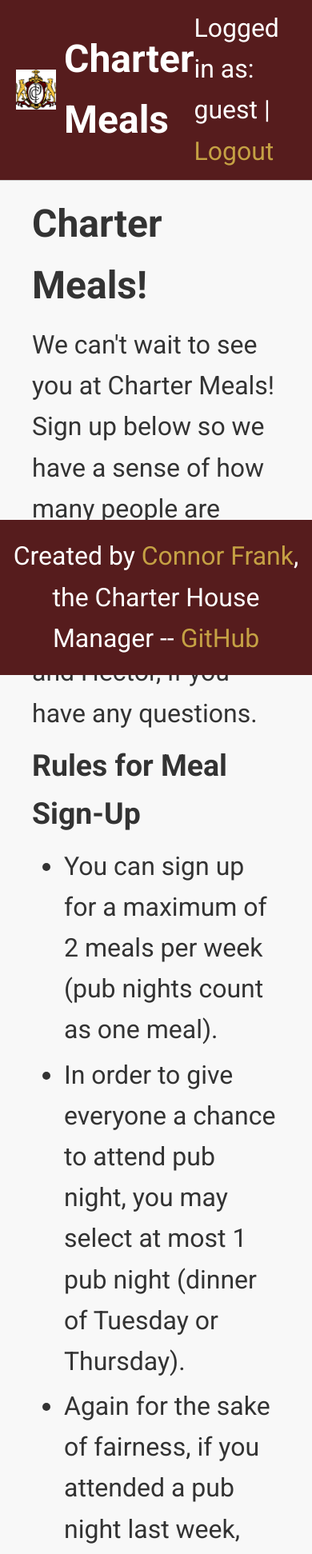
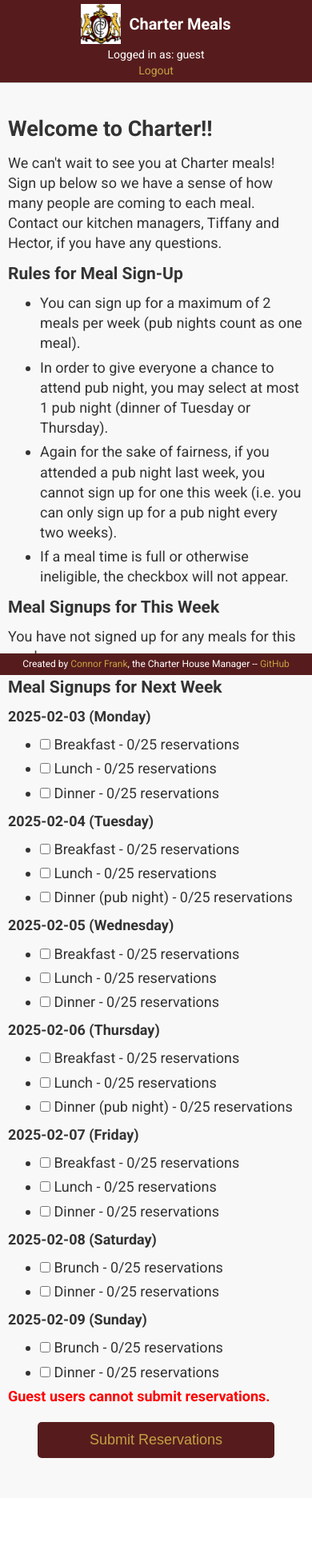
Before and after one commit to conjfrnk/charter-meals, a Flask app: page / in a window 390 px wide. Shown: the top 1943 px of the page at 80% size. After the commit the page ends 1823 px from the top, so only its background shows below. Run offline with Flask 3, Linux system fonts and the light colour scheme; the visitor is signed in with stand-in values (Sample User, id 1); data comes from the database, SQL or seed files in the repository; data that the repository does not hold is empty.

Commit message:
mobile app design

```diff
--- a/static/style.css
+++ b/static/style.css
@@ -4,27 +4,26 @@
   margin: 0;
   padding: 0;
 }
+html, body, .wrapper {
+  margin: 0;
+  padding: 0;
+}
 
 /* Base Styles (Desktop) */
 body {
-  font-family: 'Roboto', 'Helvetica Neue', Helvetica, Arial, sans-serif;
+  font-family: 'Roboto', sans-serif;
   font-size: 16px;
   line-height: 1.6;
   background-color: #f8f8f8;
   color: #333;
 }
-
-/* Links */
 a {
-  color: #C5A144;  /* Yellow for links */
+  color: #C5A144;
   text-decoration: none;
 }
-
 a:hover {
   text-decoration: underline;
 }
-
-/* Wrapper and Layout */
 .wrapper {
   display: flex;
   flex-direction: column;
@@ -37,26 +36,22 @@
   top: 0;
   left: 0;
   right: 0;
-  background: #561C1D;  /* Maroon */
+  background: #561C1D;
   border-bottom: 1px solid #ccc;
   z-index: 1000;
   padding: 10px 20px;
   display: flex;
   align-items: center;
   justify-content: space-between;
-  margin-bottom: 10px;
 }
-
 .header-left {
   display: flex;
   align-items: center;
 }
-
 .logo {
   height: 50px;
   width: auto;
 }
-
 header h1 {
   margin-left: 10px;
   font-size: 24px;
@@ -64,7 +59,6 @@
   margin-top: 5px;
   margin-bottom: 5px;
 }
-
 .nav {
   font-size: 16px;
   color: #fff;
@@ -73,8 +67,8 @@
 /* Mobile Banner */
 .mobile-banner {
   display: none;
-  background-color: #C5A144; /* Yellow */
-  color: #561C1D; /* Maroon */
+  background-color: #C5A144;
+  color: #561C1D;
   text-align: center;
   padding: 5px 0;
   font-size: 16px;
@@ -83,23 +77,18 @@
 /* Content Area */
 .content {
   flex: 1;
-  margin-top: 80px;    /* space for fixed header */
+  margin-top: 80px;
   padding: 20px;
 }
-
-/* Header Elements */
 h1, h2, h3, h4 {
   margin-top: 10px;
   margin-bottom: 10px;
 }
-
-/* List Styling */
 ul {
   list-style: disc;
   margin-left: 20px;
   padding-left: 20px;
 }
-
 li {
   margin-bottom: 5px;
 }
@@ -110,7 +99,6 @@
   padding: 0;
   margin-bottom: 15px;
 }
-
 #messages li {
   padding: 8px;
   margin-bottom: 8px;
@@ -118,12 +106,10 @@
   font-size: 0.95em;
   position: relative;
 }
-
 #messages li.success {
   background-color: #d4edda;
   color: #155724;
 }
-
 #messages li.danger {
   background-color: #f8d7da;
   color: #721c24;
@@ -138,98 +124,157 @@
   float: right;
 }
 
-/* Disabled checkbox styling */
+/* Disabled Checkbox */
 input[type="checkbox"]:disabled {
   opacity: 0.5;
   cursor: not-allowed;
 }
 
-/* Footer (Desktop) */
+/* Footer */
 footer {
   width: 100%;
-  background-color: #561C1D; /* Maroon */
+  background-color: #561C1D;
   color: #fff;
   text-align: center;
   padding: 10px 0;
   margin-top: 50px;
+  margin-bottom: 0;
 }
 
-/* Desktop-specific Styles (min-width: 601px) */
-@media (min-width: 601px) {
-  .mobile-banner {
-    display: none;
-  }
+/* Desktop Button Styling */
+button, input[type="submit"], a.button {
+  display: inline-block;
+  margin: 5px;
+  padding: 10px 20px;
+  text-decoration: none;
+  background-color: #561C1D;
+  color: #C5A144;
+  border: 2px solid transparent;
+  border-radius: 5px;
+  cursor: pointer;
+  transition: background 0.3s ease, transform 0.3s ease,
+              box-shadow 0.3s ease, border-color 0.3s ease;
+}
+button:hover, input[type="submit"]:hover, a.button:hover {
+  border-color: #C5A144;
+  transform: translateY(-2px);
+  box-shadow: 0 6px 12px rgba(0,0,0,0.3);
 }
 
 /* Mobile-specific Styles (max-width: 600px) */
 @media (max-width: 600px) {
-  /* Double the base font size */
+  /* Reduce overall mobile text sizes */
   body {
-    font-size: 32px; /* 2x 16px */
-    line-height: 1.6;
+    font-size: 18px;
+    line-height: 1.4;
   }
+  /* Header adjustments: stack header elements */
+  header {
+    flex-direction: column;
+    align-items: center;
+    padding: 5px 10px;
+  }
+  header h1 {
+    font-size: 20px;
+  }
+  .nav {
+    font-size: 14px;
+    margin-top: 4px;
+    text-align: center;
+  }
+  .mobile-break {
+    display: block;
+  }
+  /* Increase content top margin so header doesn't cover content */
+  .content {
+    margin-top: 100px;
+    padding: 10px;
+  }
+  /* Mobile Banner: smaller text and padding */
+  .mobile-banner {
+    display: block;
+    font-size: 12px;
+    padding: 3px 0;
+  }
+  /* Center flash messages with equal horizontal spacing */
+  #messages {
+    width: 90%;
+    margin: 10px auto;
+  }
+  /* Mobile Button Styling: remove native appearance and use custom styling */
+  button, input[type="submit"], a.button {
+    -webkit-appearance: none !important;
+    -moz-appearance: none !important;
+    appearance: none !important;
 
-  header h1 {
-    font-size: 48px; /* 2x 24px */
+    display: block;
+    width: 80%;
+    margin: 20px auto;
+    padding: 10px 0;
+    font-size: 18px;
+    text-align: center;
+    background-color: #561C1D;
+    color: #C5A144;
+    border: 2px solid transparent;
+    border-radius: 5px;
+    transition: background 0.3s ease, transform 0.3s ease,
+                box-shadow 0.3s ease, border-color 0.3s ease;
   }
-
-  .nav {
-    font-size: 32px; /* 2x 16px */
+  button:hover, input[type="submit"]:hover, a.button:hover {
+    border-color: #C5A144;
+    transform: translateY(-2px);
+    box-shadow: 0 6px 12px rgba(0,0,0,0.3);
   }
-
-  .content {
-    padding: 40px; /* 2x 20px */
-    margin-top: 80px; /* header remains fixed */
-    margin-bottom: 0;  /* content stops above fixed footer */
-  }
-
-  input[type="checkbox"] {
-    width: 50px;  /* larger tap target */
-    height: 50px;
-    margin-right: 10px;
-  }
-
-  button {
-    padding: 16px 24px;
-    font-size: 32px;
-    cursor: pointer;
-  }
-
-  /* Fix the footer at the bottom of the viewport on mobile */
+  /* Mobile Footer: smaller text and padding */
   footer {
     position: fixed;
     bottom: 0;
     left: 0;
     right: 0;
-    font-size: 32px; /* 2x 16px */
-    padding: 20px 0;
+    font-size: 12px;
+    padding: 5px 0;
     margin-top: 0;
   }
-
-  .mobile-banner {
+  /* Hide dismiss buttons on mobile */
+  .dismiss {
+    display: none;
+  }
+  /* Mobile spacer (if used) */
+  .mobile-spacer {
     display: block;
+    margin-bottom: 40px;
   }
 
-  /* Hide the dismiss button on mobile */
-  .dismiss {
+  /* --- Additional Login Page Styles on Mobile --- */
+  .login-header {
+    text-align: center;
+    font-size: 24px;
+    margin-bottom: 20px;
+  }
+  label.mobile-hide {
     display: none;
+  }
+  form input[type="text"] {
+    width: 90%;
+    padding: 12px;
+    font-size: 20px;
+    margin: 10px auto;
+    display: block;
   }
 }
 
 /* Dark Mode */
-/* These styles will activate for users whose system is set to dark mode.
-   The header and footer remain unchanged; only the body, main content, and
-   inner elements are adjusted for a dark appearance. */
 @media (prefers-color-scheme: dark) {
+  html, body, .wrapper {
+    background-color: #1e1e1e;
+  }
   body {
-    background-color: #121212; /* Deep dark background for overall page */
     color: #e0e0e0;
   }
   .content {
-    background-color: #1e1e1e; /* A slightly lighter dark background for content */
+    background-color: #1e1e1e;
     color: #e0e0e0;
   }
-  /* Ensure that headings, paragraphs, lists, etc., in the content area use light text */
   .content h1,
   .content h2,
   .content h3,
@@ -239,7 +284,6 @@
   .content li {
     color: #e0e0e0;
   }
-  /* Adjust flash messages for dark mode */
   #messages li.success {
     background-color: #2e3b2e;
     color: #a5d6a7;
@@ -248,13 +292,11 @@
     background-color: #3b2e2e;
     color: #ef9a9a;
   }
-  /* Form elements (inputs, textareas, selects) */
   input, textarea, select {
     background-color: #2a2a2a;
     color: #e0e0e0;
     border: 1px solid #444;
   }
-  /* Links within the content area */
   .content a {
     color: #C5A144;
   }
--- a/templates/index.html
+++ b/templates/index.html
@@ -1,15 +1,15 @@
 {% extends "layout.html" %}
 {% block content %}
-<h2>Welcome to Charter Meals!</h2>
+<h2>Welcome to Charter!!</h2>
+<p>We can't wait to see you at Charter meals!</p>
 <p>
-  We can't wait to see you at Charter Meals! Sign up below so we have a sense of how many people are coming to each meal.
+  Sign up below so we have a sense of how many people are coming to each meal.
   Contact our kitchen managers, Tiffany and Hector, if you have any questions.
 </p>
 
 {% if not eligible_for_pub %}
   <div style="color: red; font-weight: bold; margin-bottom: 1em;">
     You already signed up for a pub night last week! You can try again next week!
-    <span class="dismiss">×</span>
   </div>
 {% endif %}
 
@@ -71,4 +71,7 @@
     <button type="submit">Submit Reservations</button>
   {% endif %}
 </form>
+
+<!-- Mobile-only spacer -->
+<div class="mobile-spacer"></div>
 {% endblock %}
--- a/templates/layout.html
+++ b/templates/layout.html
@@ -2,6 +2,10 @@
 <html lang="en">
 <head>
   <meta charset="utf-8">
+  <!-- Ensure proper scaling on mobile -->
+  <meta name="viewport" content="width=device-width, initial-scale=1.0">
+  <!-- Tell Mobile Safari to use the web app full screen -->
+  <meta name="apple-mobile-web-app-capable" content="yes">
   <title>Charter Meals</title>
   <link rel="stylesheet" href="{{ url_for('static', filename='style.css') }}">
   <!-- Load favicon only on desktop -->
@@ -9,7 +13,7 @@
   <!-- Load jQuery before main.js -->
   <script src="https://code.jquery.com/jquery-3.6.0.min.js"></script>
   <script src="{{ url_for('static', filename='main.js') }}"></script>
-  <!-- Optional: Google Fonts -->
+  <!-- Google Fonts -->
   <link rel="preconnect" href="https://fonts.googleapis.com">
   <link rel="preconnect" href="https://fonts.gstatic.com" crossorigin>
   <link href="https://fonts.googleapis.com/css2?family=Roboto:wght@400;500;700&display=swap" rel="stylesheet">
@@ -24,23 +28,22 @@
       <div class="nav">
         {% if request.path.startswith('/admin') %}
           {% if session.get('admin_username') %}
-            Logged in as Admin: {{ session['admin_username'] }} |
+            Logged in as Admin: {{ session['admin_username'] }}<span class="mobile-break"></span>
             <a href="{{ url_for('admin_change_password') }}" style="color: #C5A144;">Change Password</a> |
             <a href="{{ url_for('admin_logout') }}" style="color: #C5A144;">Logout</a>
           {% endif %}
         {% else %}
           {% if session.get('netid') %}
-            Logged in as: {{ session['netid'] }} |
+            Logged in as: {{ session['netid'] }}<span class="mobile-break"></span>
             <a href="{{ url_for('logout') }}" style="color: #C5A144;">Logout</a>
           {% endif %}
         {% endif %}
       </div>
     </header>
 
-    <!-- Mobile Banner with dismiss button -->
+    <!-- Mobile Banner (no dismiss button) -->
     <div class="mobile-banner">
       You are viewing the mobile version.
-      <span class="dismiss">×</span>
     </div>
 
     <main class="content">
@@ -48,10 +51,7 @@
         {% if messages %}
           <ul id="messages">
             {% for category, message in messages %}
-              <li class="{{ category }}">
-                {{ message }}
-                <span class="dismiss">×</span>
-              </li>
+              <li class="{{ category }}">{{ message }}</li>
             {% endfor %}
           </ul>
         {% endif %}
--- a/templates/login.html
+++ b/templates/login.html
@@ -1,9 +1,9 @@
 {% extends "layout.html" %}
 {% block content %}
-<h2>Login</h2>
+<h2 class="login-header">Login</h2>
 <form method="POST" action="{{ url_for('login') }}">
   <input type="hidden" name="csrf_token" value="{{ csrf_token() }}">
-  <label for="netid">NetID:</label>
+  <label for="netid" class="mobile-hide">NetID:</label>
   <input type="text" name="netid" id="netid" placeholder="NetID" required pattern="[a-z]{2}\d{4}">
   <button type="submit">Login</button>
 </form>
```
